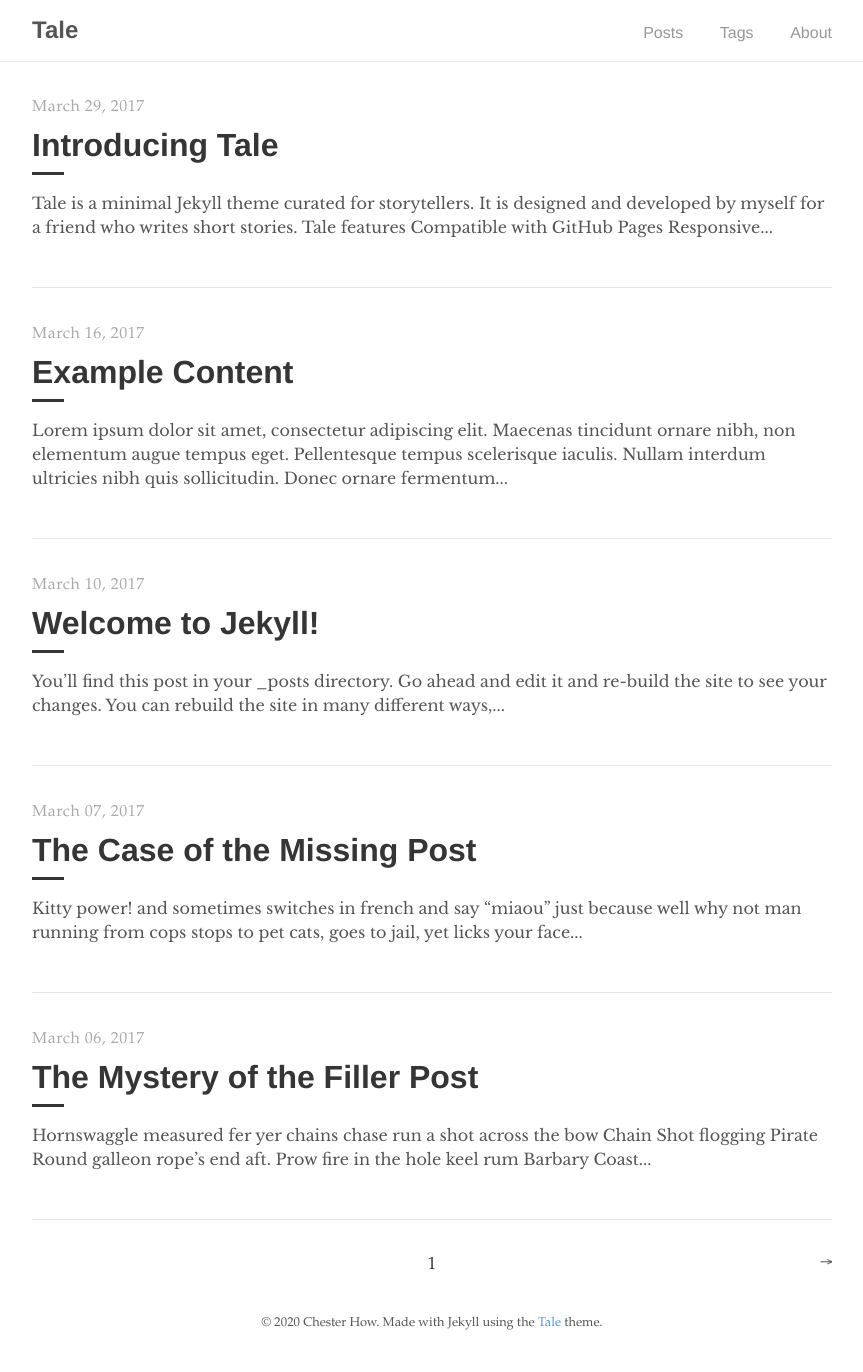
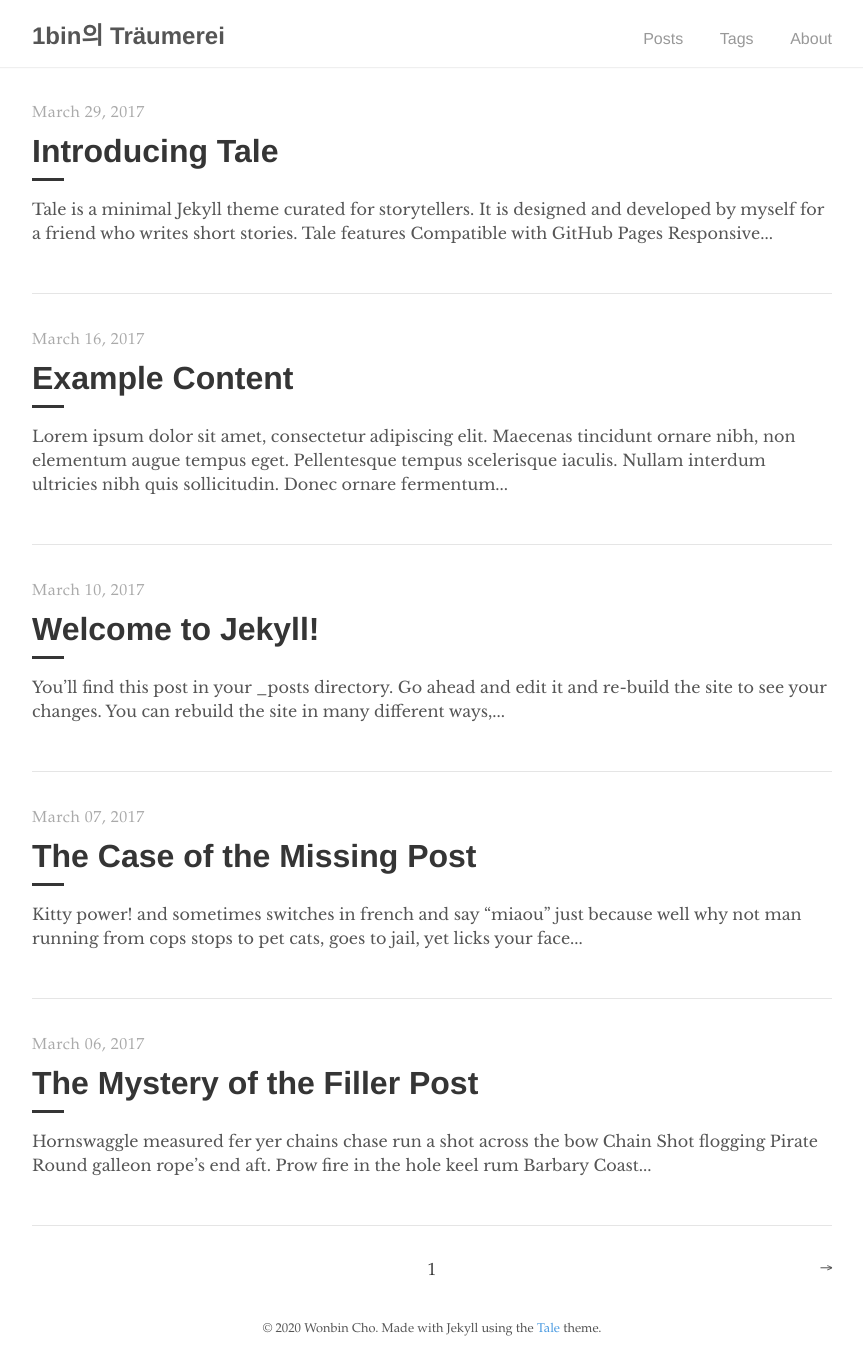
Before and after one commit to 1bin01/1bin01.github.io, a Jekyll site: the page built from index.html, in a window 1280 px wide. Shown: the whole page, without its empty margins (208-1071 px from the left). Built offline with Jekyll 4.4.1, drawn with Linux system fonts in a browser that asks for light colours; the list of posts is cut into pages by our own code.

Commit message:
Update _config.yml

```diff
--- a/_config.yml
+++ b/_config.yml
@@ -1,17 +1,18 @@
+remote_theme : chesterhow/tale
 # Site settings
-title:          Tale
-description:    "Minimal Jekyll theme for storytellers"
-baseurl:        "/tale"
-url:            "https://chesterhow.github.io"
+title:          1bin의 Träumerei
+description:    "꿈을 좇는 1bin의 블로그"
+baseurl:        ""
+url:            "https://1bin01.github.io"
 
 # Google Analytics
 google_analytics: UA—XXXXXXXX-X
 
 # Author
 author:
-  name:         Chester How
-  url:          https://chester.how
-  email:        chesterhow@gmail.com
+  name:         Wonbin Cho
+  url:          https://1bin01.github.io
+  email:        wonbin0504@naver.com
 
 # Build settings
 markdown:       kramdown
@@ -38,4 +39,4 @@ paginate:       5
 exclude: [ Gemfile, Gemfile.lock, tale.gemspec ]
 
 # Disqus (Set to your disqus id)
-disqus:         jekyll-tale
+disqus:         1bin01
```
